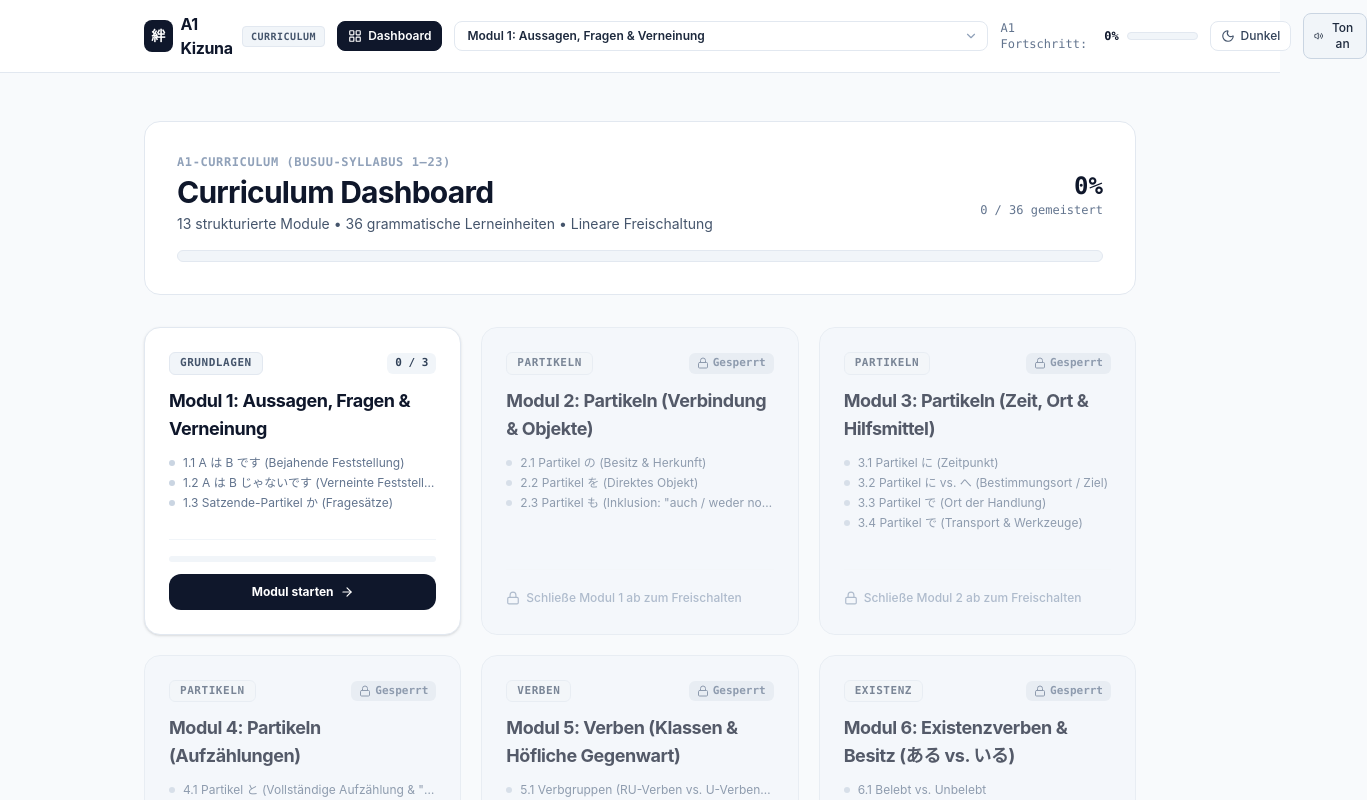
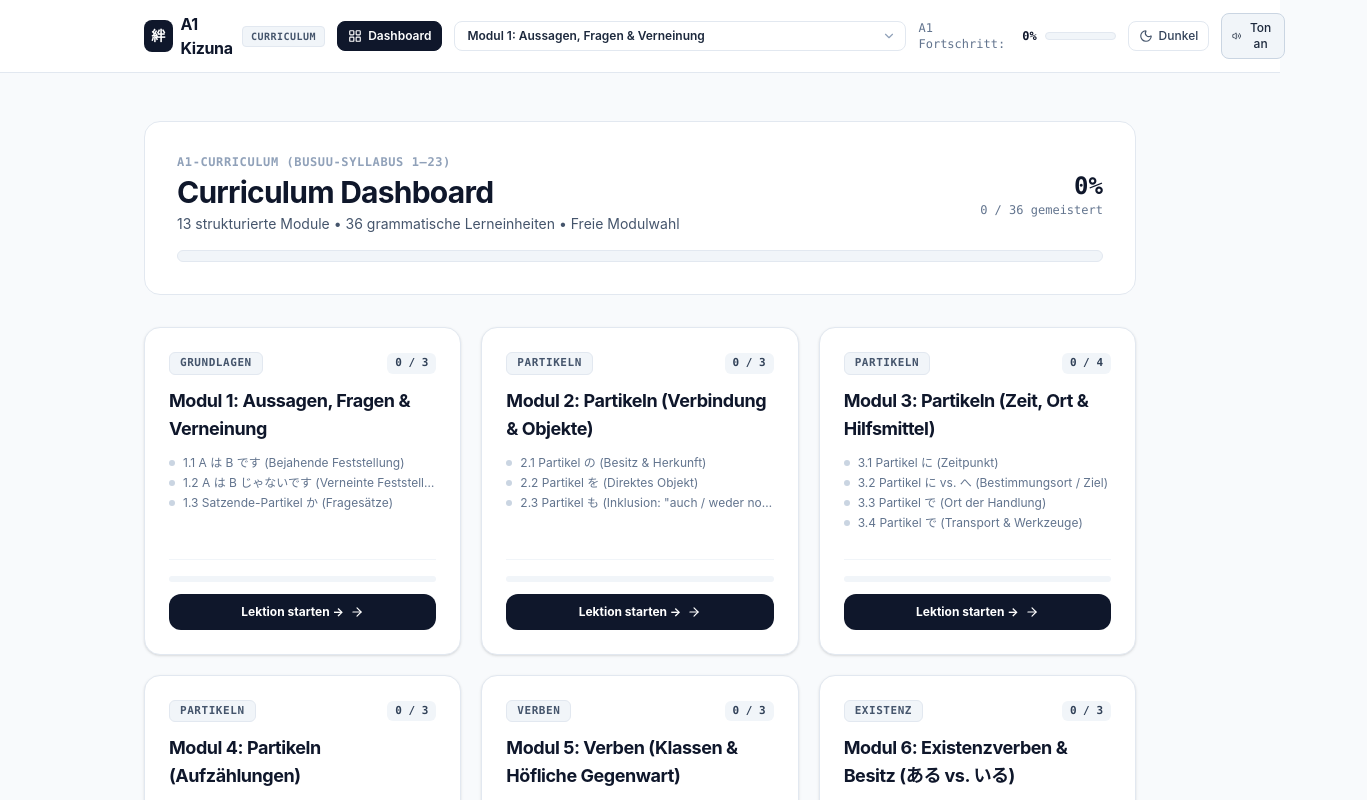
Before and after one commit to Valtkrafter/A1-Kizuna, a React (Vite) app: page / in a window 1280 px wide. Both pictures are taken after a click on the button "Zum Dashboard". Shown: the top 800 px of the page, 1367 px wide, since content can reach past the window. Built offline with nearby package versions, Linux system fonts and the light colour scheme.

Commit message:
refactor: unlock all modules, remove lock badges and linear requirements

```diff
--- a/src/App.tsx
+++ b/src/App.tsx
@@ -63,9 +63,6 @@ export function App() {
 
   const hasNextModule = currentSheetIndex < SYLLABUS.length - 1;
   const nextModule = hasNextModule ? SYLLABUS[currentSheetIndex + 1] : null;
-  const isNextModuleUnlocked = currentSheet
-    ? currentSheet.subRules.every((sr) => progress.passedSubRuleIds.includes(sr.id))
-    : false;
 
   const handleSelectModule = (moduleId: string) => {
     setActiveSheetId(moduleId);
@@ -111,7 +108,6 @@ export function App() {
             onBackToDashboard={() => setIsDashboardOpen(true)}
             onNextModule={handleNextModule}
             hasNextModule={hasNextModule}
-            isNextModuleUnlocked={isNextModuleUnlocked}
           />
         )}
       </main>
--- a/src/components/Dashboard.tsx
+++ b/src/components/Dashboard.tsx
@@ -1,5 +1,5 @@
 import React from 'react';
-import { CheckCircle2, Lock, ArrowRight } from 'lucide-react';
+import { CheckCircle2, ArrowRight } from 'lucide-react';
 import type { TopicModule } from '../types/curriculum';
 
 interface DashboardProps {
@@ -13,14 +13,6 @@ export const Dashboard: React.FC<DashboardProps> = ({
   passedSubRuleIds,
   onSelectModule,
 }) => {
-  // Helper to determine lock status
-  const isModuleUnlocked = (index: number): boolean => {
-    if (index === 0) return true;
-    const prevModule = modules[index - 1];
-    if (!prevModule) return false;
-    return prevModule.subRules.every((sr) => passedSubRuleIds.includes(sr.id));
-  };
-
   const totalSubRules = modules.reduce((sum, m) => sum + m.subRules.length, 0);
   const totalPassed = passedSubRuleIds.length;
   const overallPercentage =
@@ -39,7 +31,7 @@ export const Dashboard: React.FC<DashboardProps> = ({
               Curriculum Dashboard
             </h1>
             <p className="text-sm text-slate-600 dark:text-slate-400 mt-1">
-              13 strukturierte Module • 36 grammatische Lerneinheiten • Lineare Freischaltung
+              13 strukturierte Module • 36 grammatische Lerneinheiten • Freie Modulwahl
             </p>
           </div>
 
@@ -66,8 +58,7 @@ export const Dashboard: React.FC<DashboardProps> = ({
 
       {/* Modules Grid */}
       <div className="grid grid-cols-1 md:grid-cols-2 lg:grid-cols-3 gap-5">
-        {modules.map((mod, index) => {
-          const unlocked = isModuleUnlocked(index);
+        {modules.map((mod) => {
           const passedInModule = mod.subRules.filter((sr) =>
             passedSubRuleIds.includes(sr.id)
           ).length;
@@ -78,16 +69,8 @@ export const Dashboard: React.FC<DashboardProps> = ({
           return (
             <div
               key={mod.id}
-              onClick={() => {
-                if (unlocked) {
-                  onSelectModule(mod.id);
-                }
-              }}
-              className={`rounded-2xl border p-6 flex flex-col justify-between transition-all duration-200 ${
-                unlocked
-                  ? 'bg-white dark:bg-slate-900 border-slate-200 dark:border-slate-800 hover:border-slate-400 dark:hover:border-slate-600 cursor-pointer shadow-sm hover:shadow-md'
-                  : 'bg-slate-100/70 dark:bg-slate-950/60 border-slate-200 dark:border-slate-900 opacity-70 cursor-not-allowed'
-              }`}
+              onClick={() => onSelectModule(mod.id)}
+              className="rounded-2xl border p-6 flex flex-col justify-between transition-all duration-200 bg-white dark:bg-slate-900 border-slate-200 dark:border-slate-800 hover:border-slate-400 dark:hover:border-slate-600 cursor-pointer shadow-sm hover:shadow-md"
             >
               <div>
                 {/* Category & Status Badges */}
@@ -101,19 +84,14 @@ export const Dashboard: React.FC<DashboardProps> = ({
                       <CheckCircle2 className="w-3 h-3" />
                       Gemeistert
                     </span>
-                  ) : unlocked ? (
+                  ) : (
                     <span className="text-[11px] font-semibold font-mono px-2 py-0.5 rounded-md bg-slate-100 dark:bg-slate-800 text-slate-700 dark:text-slate-300">
                       {passedInModule} / {totalInModule}
-                    </span>
-                  ) : (
-                    <span className="text-[11px] font-semibold font-mono px-2 py-0.5 rounded-md bg-slate-200 dark:bg-slate-800 text-slate-500 dark:text-slate-500 flex items-center gap-1">
-                      <Lock className="w-3 h-3" />
-                      Gesperrt
                     </span>
                   )}
                 </div>
 
-                {/* Module Title (No emojis) */}
+                {/* Module Title */}
                 <h2 className="text-lg font-bold text-slate-900 dark:text-slate-100 tracking-tight mb-2">
                   {mod.title}
                 </h2>
@@ -138,9 +116,8 @@ export const Dashboard: React.FC<DashboardProps> = ({
                 </div>
               </div>
 
-              <div className="pt-4 border-t border-slate-100 dark:border-slate-800 mt-4">
-                {unlocked ? (
-                  <div className="space-y-3">
+              {/* Card Footer: Active Action Button on EVERY card */}
+              <div className="pt-4 border-t border-slate-100 dark:border-slate-800 mt-4 space-y-3">
                 {/* Progress track */}
                 <div className="w-full h-1.5 bg-slate-100 dark:bg-slate-800 rounded-full overflow-hidden">
                   <div
@@ -155,24 +132,17 @@ export const Dashboard: React.FC<DashboardProps> = ({
                     e.stopPropagation();
                     onSelectModule(mod.id);
                   }}
-                      className="w-full py-2.5 px-4 rounded-xl bg-slate-900 dark:bg-slate-100 hover:bg-slate-800 dark:hover:bg-white text-white dark:text-slate-900 font-bold text-xs flex items-center justify-center gap-1.5 active:translate-y-0.5 transition"
+                  className="w-full py-2.5 px-4 rounded-xl bg-slate-900 dark:bg-slate-100 hover:bg-slate-800 dark:hover:bg-white text-white dark:text-slate-900 font-bold text-xs flex items-center justify-center gap-1.5 active:translate-y-0.5 transition cursor-pointer"
                 >
                   <span>
                     {isCompleted
                       ? 'Modul wiederholen'
                       : passedInModule > 0
-                          ? 'Weiterlernen'
-                          : 'Modul starten'}
+                      ? 'Weiterlernen →'
+                      : 'Lektion starten →'}
                   </span>
                   <ArrowRight className="w-3.5 h-3.5" />
                 </button>
-                  </div>
-                ) : (
-                  <div className="text-xs text-slate-400 dark:text-slate-500 font-medium flex items-center gap-1.5 py-1">
-                    <Lock className="w-3.5 h-3.5 shrink-0" />
-                    <span>Schließe Modul {index} ab zum Freischalten</span>
-                  </div>
-                )}
               </div>
             </div>
           );
--- a/src/components/Navbar.tsx
+++ b/src/components/Navbar.tsx
@@ -33,14 +33,6 @@ export const Navbar: React.FC<NavbarProps> = ({
   const totalPassed = passedSubRuleIds.length;
   const overallPercentage =
     totalSubRules > 0 ? Math.round((totalPassed / totalSubRules) * 100) : 0;
-
-  // Linear lock checker
-  const isModuleUnlocked = (index: number): boolean => {
-    if (index === 0) return true;
-    const prevModule = sheets[index - 1];
-    if (!prevModule) return false;
-    return prevModule.subRules.every((sr) => passedSubRuleIds.includes(sr.id));
-  };
 
   return (
     <header className="sticky top-0 z-30 bg-white dark:bg-slate-900 border-b border-slate-200 dark:border-slate-800 transition-colors">
@@ -89,14 +81,11 @@ export const Navbar: React.FC<NavbarProps> = ({
               onChange={(e) => onSelectSheet(e.target.value)}
               className="appearance-none bg-white dark:bg-slate-800 border border-slate-200 dark:border-slate-700 text-slate-800 dark:text-slate-100 font-semibold text-xs py-1.5 pl-3 pr-8 rounded-lg cursor-pointer hover:border-slate-300 dark:hover:border-slate-600 focus:outline-none focus:ring-1 focus:ring-slate-400"
             >
-              {sheets.map((sheet, idx) => {
-                const unlocked = isModuleUnlocked(idx);
-                return (
-                  <option key={sheet.id} value={sheet.id} disabled={!unlocked}>
-                    {unlocked ? sheet.title : `🔒 ${sheet.title} (Gesperrt)`}
-                  </option>
-                );
-              })}
+              {sheets.map((sheet) => (
+                <option key={sheet.id} value={sheet.id}>
+                  {sheet.title}
+                </option>
+              ))}
             </select>
             <ChevronDown className="w-3.5 h-3.5 absolute right-2.5 top-1/2 -translate-y-1/2 text-slate-400 pointer-events-none" />
           </div>
--- a/src/components/TopicSheetView.tsx
+++ b/src/components/TopicSheetView.tsx
@@ -14,7 +14,6 @@ interface TopicSheetViewProps {
   onBackToDashboard?: () => void;
   onNextModule?: () => void;
   hasNextModule?: boolean;
-  isNextModuleUnlocked?: boolean;
 }
 
 export const TopicSheetView: React.FC<TopicSheetViewProps> = ({
@@ -24,7 +23,6 @@ export const TopicSheetView: React.FC<TopicSheetViewProps> = ({
   onBackToDashboard,
   onNextModule,
   hasNextModule,
-  isNextModuleUnlocked,
 }) => {
   const [activeDrillRuleId, setActiveDrillRuleId] = useState<string | null>(null);
   const [collapsedRuleIds, setCollapsedRuleIds] = useState<Record<string, boolean>>({});
@@ -290,7 +288,7 @@ export const TopicSheetView: React.FC<TopicSheetViewProps> = ({
               </button>
             )}
 
-            {hasNextModule && onNextModule && isNextModuleUnlocked && (
+            {hasNextModule && onNextModule && (
               <button
                 type="button"
                 onClick={onNextModule}
```
Also changed, not shown: 2 other files (tests, documents, lock files or other folders). Lines whose indentation alone changed are shown as unchanged.
